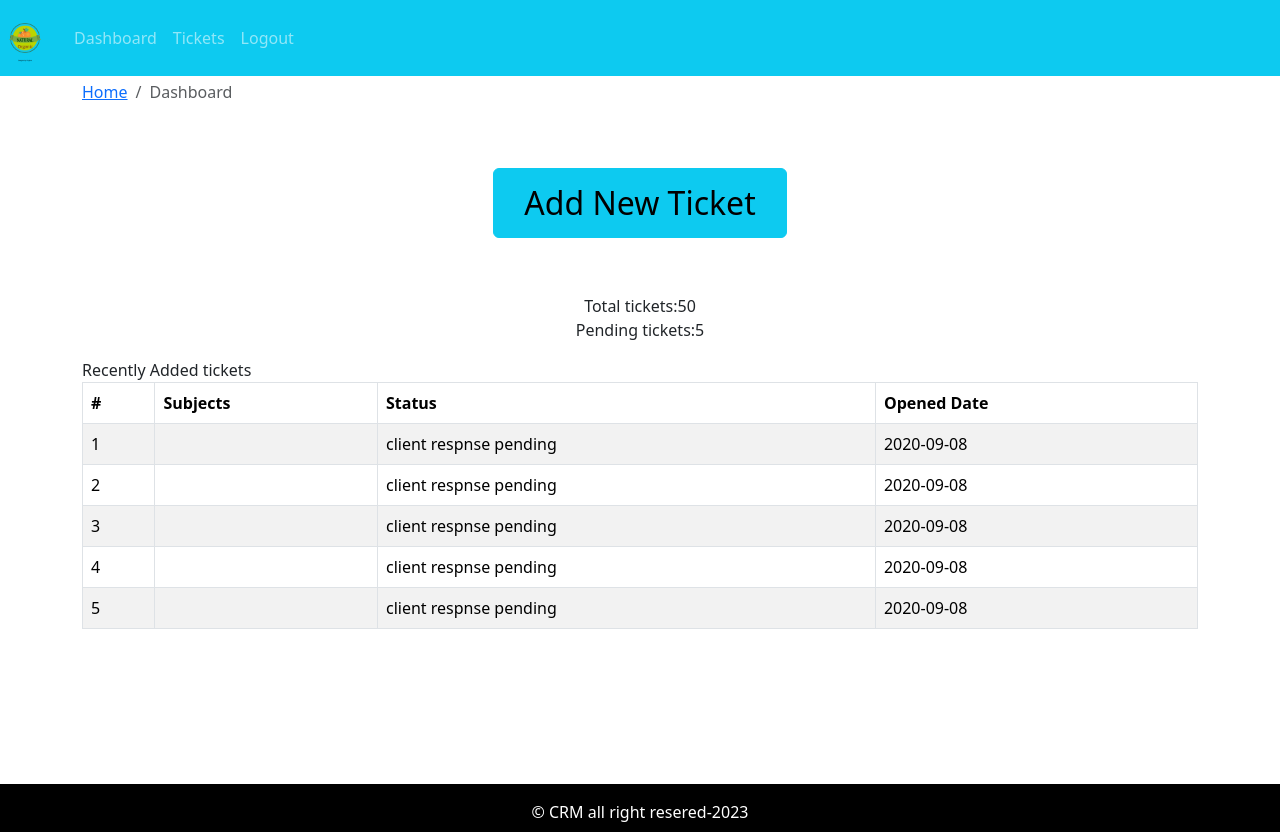
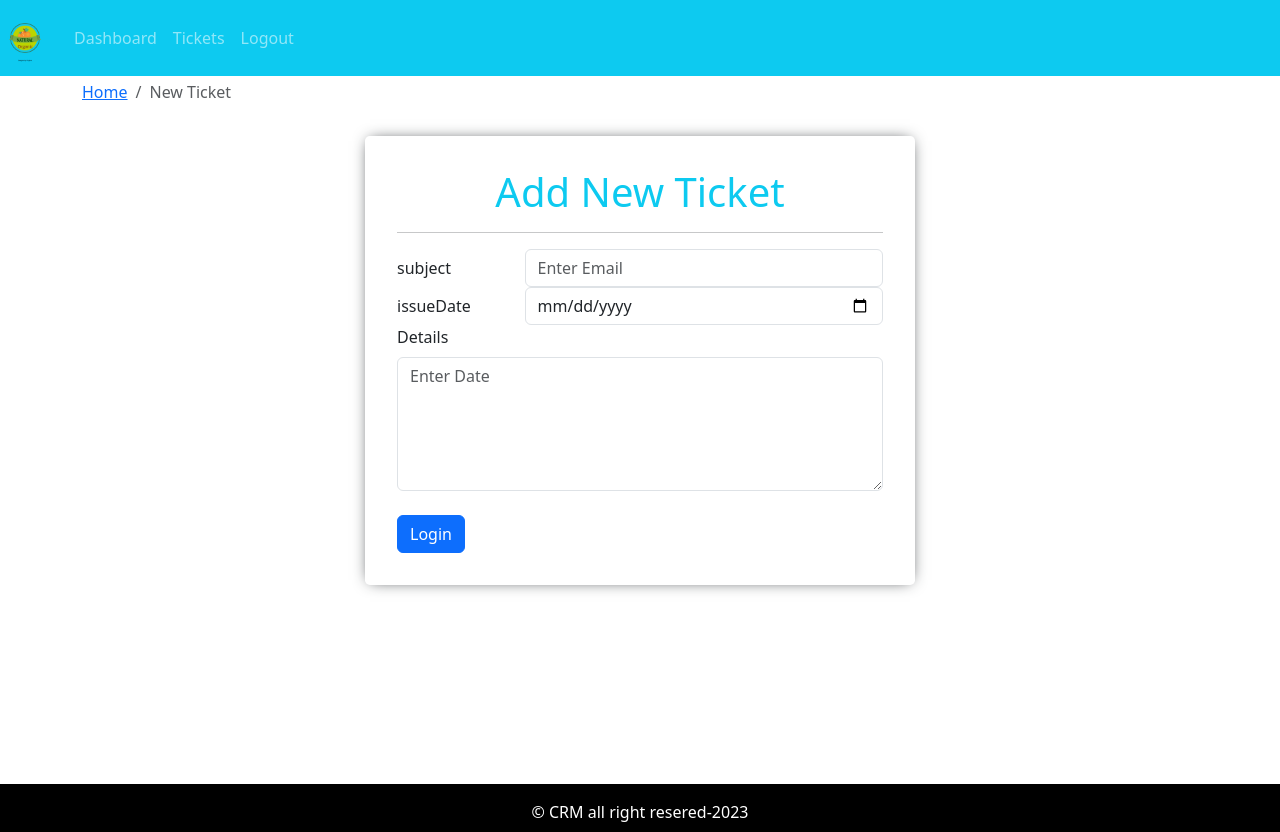
Before and after one commit to superAI4003/react-project, a React (Create React App) app: page / in a window 1280 px wide. Built offline with nearby package versions, Linux system fonts and the light colour scheme.

Commit message:
add new ticket

```diff
--- a/src/App.js
+++ b/src/App.js
@@ -3,12 +3,14 @@
 import Entry from "./page/entry/Entry.page";
 import DefaultLayout from "./layout/DefaultLayout";
 import Dashboard from "./page/dashboard/Dashboard.page";
+import AddTicket from "./page/new-ticket/AddTicket.page";
 function App() {
   return (
     <div className="App">
       {/* <Entry /> */}
       <DefaultLayout>
-        <Dashboard />
+        {/* <Dashboard /> */}
+        <AddTicket />
       </DefaultLayout>
     </div>
   );
--- /dev/null
+++ b/src/components/add-ticket-form/AddTicketForm.comp.js
@@ -0,0 +1,75 @@
+import React from "react";
+import { Form, Button, Row, Col } from "react-bootstrap";
+import { PropTypes } from "prop-types";
+const AddTicketForm = ({
+  handleOnSubmit,
+  handleOnchange,
+  frmDt,
+  frmDtError,
+}) => {
+  return (
+    <div className="custom-jumbotron form-box mt-3 add-new-ticket">
+      <h1 className="text-center text-info">Add New Ticket</h1>
+
+      <hr />
+      <Form autoComplete="off" onSubmit={handleOnSubmit}>
+        <Form.Group as={Row}>
+          <Form.Label column sm={3}>
+            subject
+          </Form.Label>
+          <Col sm={9}>
+            <Form.Control
+              type="text"
+              name="subject"
+              max={100}
+              value={frmDt.subject}
+              onChange={handleOnchange}
+              placeholder="Enter Email"
+              required
+            />
+            <Form.Text className="text-danger">
+              {frmDtError.subject && "subject is required"}
+            </Form.Text>
+          </Col>
+        </Form.Group>
+        <Form.Group as={Row}>
+          <Form.Label column sm={3}>
+            issueDate
+          </Form.Label>
+          <Col sm={9}>
+            <Form.Control
+              type="date"
+              name="issueDate"
+              onChange={handleOnchange}
+              value={frmDt.issueDate}
+              placeholder="Enter Date"
+              required
+            />
+          </Col>
+        </Form.Group>
+        <Form.Group>
+          <Form.Label>Details</Form.Label>
+          <Form.Control
+            as="textarea"
+            name="detail"
+            rows={5}
+            onChange={handleOnchange}
+            value={frmDt.detail}
+            placeholder="Enter Date"
+            required
+          />
+        </Form.Group>
+        <br />
+        <Button type="submit">Login</Button>
+      </Form>
+    </div>
+  );
+};
+AddTicketForm.propTypes = {
+  handleOnSubmit: PropTypes.func.isRequired,
+  handleOnchange: PropTypes.func.isRequired,
+  frmDt: PropTypes.object.isRequired,
+  frmDtError: PropTypes.object.isRequired,
+};
+
+export default AddTicketForm;
--- a/src/page/entry/entry.style.css
+++ b/src/page/entry/entry.style.css
@@ -4,3 +4,10 @@
   justify-content: center;
   align-items: center;
 }
+.add-new-ticket {
+  max-width: 550px;
+  margin-left: auto;
+  margin-right: auto;
+  background: white;
+  box-shadow: 0px 0px 15px -5px;
+}
--- /dev/null
+++ b/src/page/new-ticket/AddTicket.page.js
@@ -0,0 +1,54 @@
+import React, { useEffect, useState } from "react";
+import { Container, Row, Col } from "react-bootstrap";
+import Breadcumb from "../../components/breadcumb/Breadcumb.comp";
+import AddTicketForm from "../../components/add-ticket-form/AddTicketForm.comp";
+import PropTypes from "prop-types";
+import { shortText } from "../../utils/validation";
+
+const initialFrmDt = {
+  subject: "",
+  issueDate: "",
+  detail: "",
+};
+const initialFrmDtError = {
+  subject: false,
+  issueDate: false,
+  detail: false,
+};
+const AddTicket = () => {
+  const [frmData, setFrmData] = useState(initialFrmDt);
+  const [frmDataError, setFrmDataError] = useState(initialFrmDtError);
+  useEffect(() => {}, [frmData, frmDataError]);
+  const handleOnchange = (e) => {
+    const { name, value } = e.target;
+
+    setFrmData({ ...frmData, [name]: value });
+  };
+  const handleOnSubmit = async (e) => {
+    e.preventDefault();
+    const isSubjectValid = await shortText(frmData.subject);
+    setFrmDataError({ ...initialFrmDtError, subject: !isSubjectValid });
+    console.log(frmData);
+  };
+  return (
+    <Container>
+      <Row>
+        <Col>
+          <Breadcumb page="New Ticket" />
+        </Col>
+      </Row>
+      <Row>
+        <Col>
+          <AddTicketForm
+            handleOnchange={handleOnchange}
+            handleOnSubmit={handleOnSubmit}
+            frmDt={frmData}
+            frmDtError={frmDataError}
+          />
+        </Col>
+      </Row>
+    </Container>
+  );
+};
+
+export default AddTicket;
--- /dev/null
+++ b/src/utils/validation.js
@@ -0,0 +1,3 @@
+export const shortText = (str) => {
+  return str.length >= 3 && str.length <= 100;
+};
```
